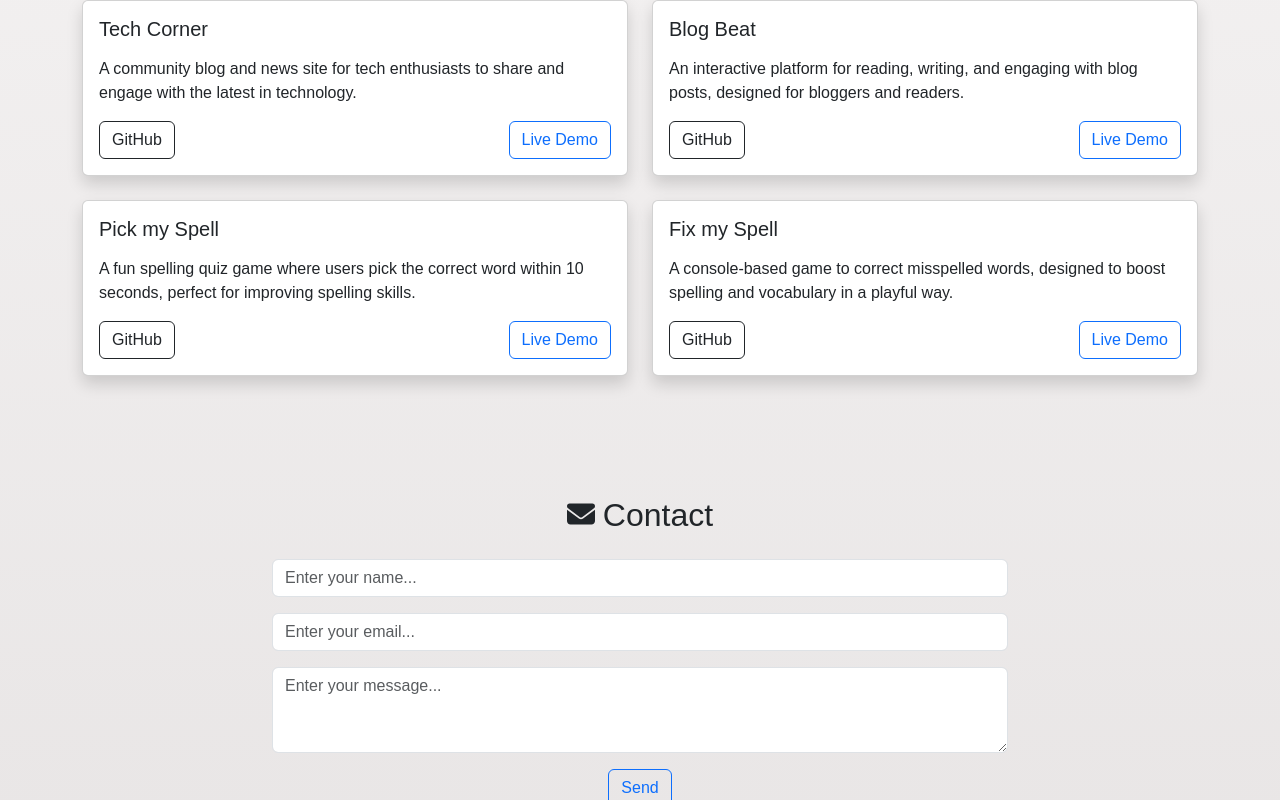
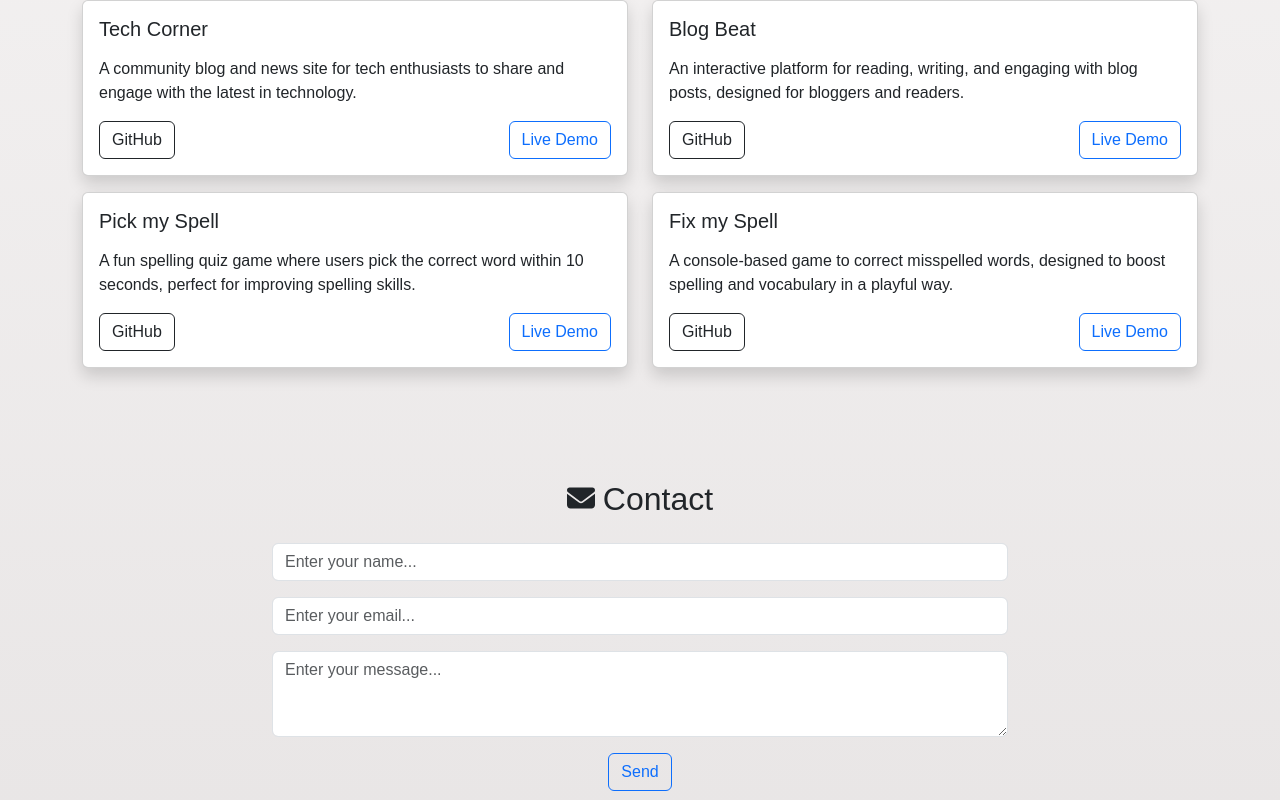
Before and after one commit to j0hanz/j0hanz-portfolio, a React (Create React App) app: page / in a window 1280 px wide. Shown: the part 2992-3792 px from the top of the page. Built offline with nearby package versions, Linux system fonts and the light colour scheme.

Commit message:
Adjust margin in Portfolio component

```diff
--- a/src/components/Portfolio.js
+++ b/src/components/Portfolio.js
@@ -51,7 +51,7 @@ const Portfolio = () => (
         {/* Mapping through the projects array to render each project */}
         {projects.map(({ title, description, github, demo }, index) => (
           // Bootstrap column with medium size 6 and bottom margin
-          <Col md={6} key={index} className="mb-4">
+          <Col md={6} key={index} className="mb-3">
             {/* Bootstrap card with shadow, dark background, and light text */}
             <Card className="shadow">
               <Card.Body>
```
